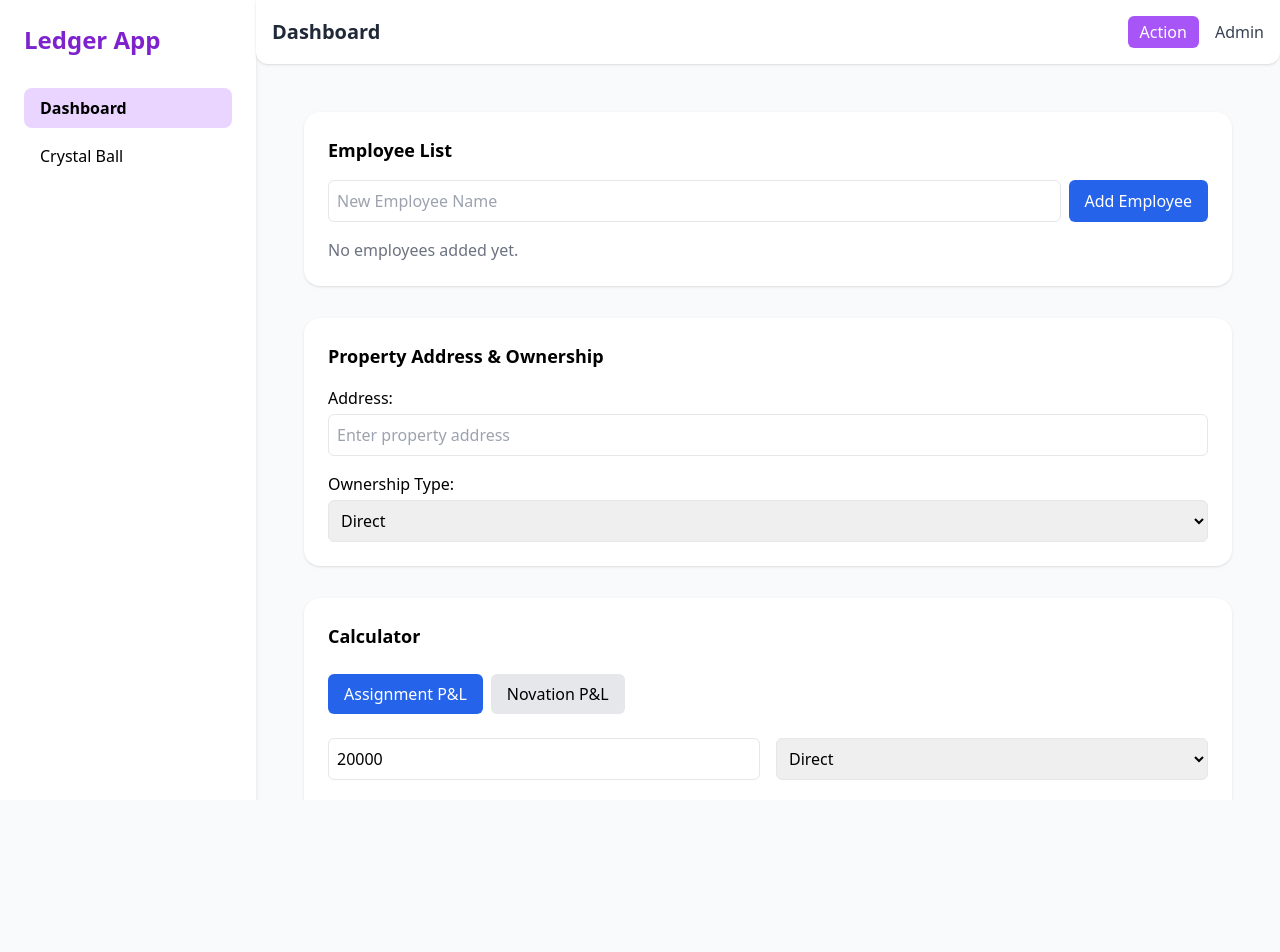
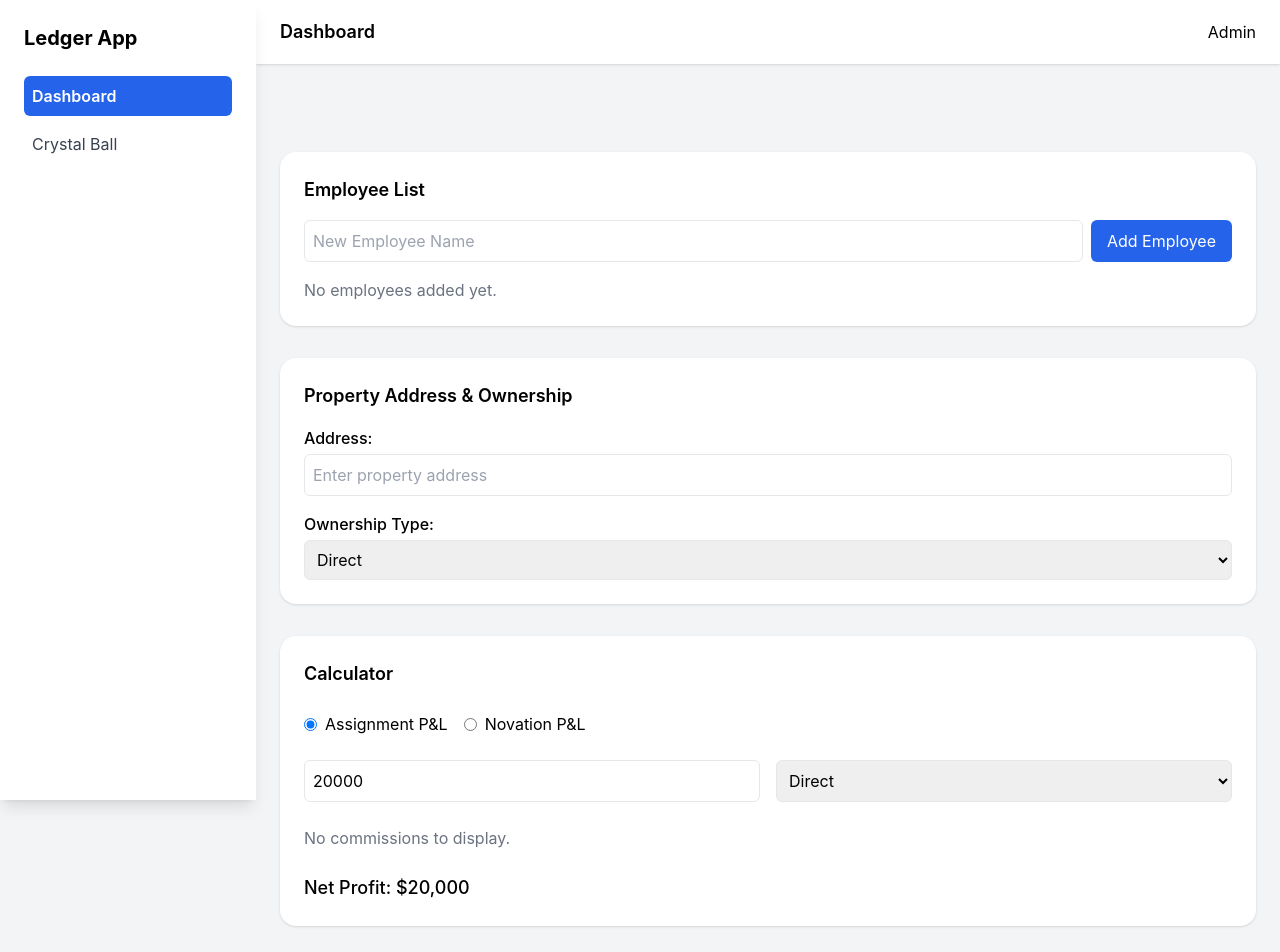
Before and after one commit to dyingbreed12/real-estate-ledger, a Next.js app: page / in a window 1280 px wide. Shown: the top 952 px of the page. Before the commit the page ends 800 px from the top, so only its background shows below. Built offline with nearby package versions, Linux system fonts and the light colour scheme.

Commit message:
Fix sidebar and add localstorage saving employee and commisions

```diff
--- a/app/layout.tsx
+++ b/app/layout.tsx
@@ -1,21 +1,19 @@
-import "./globals.css"; // <-- import here
+import "./globals.css";
 import Sidebar from "@/components/layout/Sidebar";
 import Header from "@/components/layout/Header";
+
+export const metadata = {
+  title: "Ledger App",
+  description: "Dashboard",
+};
 
 export default function RootLayout({ children }: { children: React.ReactNode }) {
   return (
     <html lang="en">
-      <body className="bg-gray-50 font-sans">
-        <div className="flex h-screen">
-          {/* Sidebar */}
-          <Sidebar />
-
-          {/* Main Content */}
-          <div className="flex-1 flex flex-col">
-            <Header />
-            <main className="flex-1 p-6 overflow-auto">{children}</main>
-          </div>
-        </div>
+      <body className="bg-gray-100">
+        <Sidebar />
+        <Header />
+        <main className="ml-64 mt-16 p-6">{children}</main>
       </body>
     </html>
   );
--- a/app/page.tsx
+++ b/app/page.tsx
@@ -1,33 +1,74 @@
 "use client";
-import { useState } from "react";
+import { useState, useEffect } from "react";
 import EmployeeList from "@/components/EmployeeList";
 import Address from "@/components/Address";
 import Calculator from "@/components/Calculator";
 import Graphs from "@/components/Graphs";
 
-type Commission = {
-  name: string;
-  value: number;
-  type: "Fixed" | "Percentage";
-};
+export default function DashboardPage() {
+  // Employees
+  const [employees, setEmployees] = useState(() => {
+    if (typeof window !== "undefined") {
+      const stored = localStorage.getItem("employees");
+      return stored ? JSON.parse(stored) : [];
+    }
+    return [];
+  });
 
-type Employee = {
-  id: number;
-  name: string;
-  commissions: Commission[];
-};
+  // Address & Ownership
+  const [address, setAddress] = useState(() => {
+    if (typeof window !== "undefined") {
+      return localStorage.getItem("address") || "";
+    }
+    return "";
+  });
 
-export default function DashboardPage() {
-  // Global state for employees
-  const [employees, setEmployees] = useState<Employee[]>([]);
+  const [ownershipType, setOwnershipType] = useState<"Direct" | "JV Split">(() => {
+    if (typeof window !== "undefined") {
+      return (localStorage.getItem("ownershipType") as "Direct" | "JV Split") || "Direct";
+    }
+    return "Direct";
+  });
 
-  // Global state for address and ownership
-  const [address, setAddress] = useState("");
-  const [ownershipType, setOwnershipType] = useState<"Direct" | "JV Split">("Direct");
-  const [ownershipPercentage, setOwnershipPercentage] = useState(50);
+  const [ownershipPercentage, setOwnershipPercentage] = useState(() => {
+    if (typeof window !== "undefined") {
+      const val = localStorage.getItem("ownershipPercentage");
+      return val ? Number(val) : 50;
+    }
+    return 50;
+  });
+
+  const [assignmentFee, setAssignmentFee] = useState(() => {
+    if (typeof window !== "undefined") {
+      const val = localStorage.getItem("assignmentFee");
+      return val ? Number(val) : 20000;
+    }
+    return 20000;
+  });
+
+  // Save to localStorage when values change
+  useEffect(() => {
+    localStorage.setItem("employees", JSON.stringify(employees));
+  }, [employees]);
+
+  useEffect(() => {
+    localStorage.setItem("address", address);
+  }, [address]);
+
+  useEffect(() => {
+    localStorage.setItem("ownershipType", ownershipType);
+  }, [ownershipType]);
+
+  useEffect(() => {
+    localStorage.setItem("ownershipPercentage", ownershipPercentage.toString());
+  }, [ownershipPercentage]);
+
+  useEffect(() => {
+    localStorage.setItem("assignmentFee", assignmentFee.toString());
+  }, [assignmentFee]);
 
   return (
-    <div className="space-y-8 p-6">
+    <div className="space-y-8">
       <section id="employees">
         <EmployeeList employees={employees} setEmployees={setEmployees} />
       </section>
@@ -46,6 +87,8 @@ export default function DashboardPage() {
       <section id="calculator">
         <Calculator
           employees={employees}
+          assignmentFee={assignmentFee}
+          setAssignmentFee={setAssignmentFee}
           ownershipType={ownershipType}
           setOwnershipType={setOwnershipType}
           ownershipPercentage={ownershipPercentage}
--- a/components/Calculator.tsx
+++ b/components/Calculator.tsx
@@ -1,5 +1,5 @@
 "use client";
-import { useState, useMemo } from "react";
+import { useMemo, useState } from "react";
 import Donut from "@/components/charts/Donut";
 
 type Commission = {
@@ -16,82 +16,89 @@ type Employee = {
 
 type CalculatorProps = {
   employees?: Employee[];
+  assignmentFee: number;
+  setAssignmentFee: React.Dispatch<React.SetStateAction<number>>;
   ownershipType: "Direct" | "JV Split";
   setOwnershipType: React.Dispatch<React.SetStateAction<"Direct" | "JV Split">>;
   ownershipPercentage: number;
   setOwnershipPercentage: React.Dispatch<React.SetStateAction<number>>;
 };
 
-type CalculatorView = "Assignment" | "Novation";
-
 export default function Calculator({
   employees = [],
+  assignmentFee,
+  setAssignmentFee,
   ownershipType,
   setOwnershipType,
   ownershipPercentage,
   setOwnershipPercentage,
 }: CalculatorProps) {
-  const [assignmentFee, setAssignmentFee] = useState(20000);
   const [selectedEmployeeId, setSelectedEmployeeId] = useState<number>(
     employees.length > 0 ? employees[0].id : 0
   );
-  const [view, setView] = useState<CalculatorView>("Assignment");
 
-  const selectedEmployee = employees.find(emp => emp.id === selectedEmployeeId);
+  const [plMode, setPlMode] = useState<"Assignment" | "Novation">("Assignment");
+
+  const selectedEmployee = employees.find((emp) => emp.id === selectedEmployeeId);
 
   // Calculate commission amounts
   const commissionAmounts = useMemo(() => {
     if (!selectedEmployee) return [];
-    return selectedEmployee.commissions.map(c => {
-      const amount =
-        c.type === "Fixed"
-          ? c.value
-          : (assignmentFee * c.value) / 100;
+    return selectedEmployee.commissions.map((c) => {
+      let amount = c.type === "Fixed" ? c.value : (assignmentFee * c.value) / 100;
+
+      if (plMode === "Novation") {
+        amount *= 0.9; // Example Novation logic
+      }
+
       return amount;
     });
-  }, [selectedEmployee, assignmentFee]);
+  }, [selectedEmployee, assignmentFee, plMode]);
 
   const totalCommission = useMemo(() => {
     return commissionAmounts.reduce((sum, val) => sum + val, 0);
   }, [commissionAmounts]);
 
-  // Calculate net profit differently for Assignment vs Novation
   const netProfit = useMemo(() => {
-    if (!selectedEmployee) return 0;
     const ownershipMultiplier = ownershipType === "Direct" ? 1 : ownershipPercentage / 100;
+    let baseProfit = assignmentFee * ownershipMultiplier - totalCommission;
 
-    if (view === "Assignment") {
-      // Assignment P&L formula
-      return assignmentFee * ownershipMultiplier - totalCommission;
-    } else {
-      // Novation P&L formula
-      // Example: Novation might have 10% fee deduction before ownership
-      const novationFee = assignmentFee * 0.1;
-      return (assignmentFee - novationFee) * ownershipMultiplier - totalCommission;
+    if (plMode === "Novation") {
+      baseProfit *= 0.95; // Example Novation adjustment
     }
-  }, [assignmentFee, totalCommission, ownershipType, ownershipPercentage, view]);
+
+    return baseProfit;
+  }, [assignmentFee, totalCommission, ownershipType, ownershipPercentage, plMode]);
 
   return (
     <div className="bg-white p-6 rounded-2xl shadow space-y-6">
       <h2 className="text-lg font-semibold">Calculator</h2>
 
-      {/* Toggle between Assignment and Novation */}
-      <div className="flex space-x-2 mb-4">
-        <button
-          className={`px-4 py-2 rounded-md ${view === "Assignment" ? "bg-blue-600 text-white" : "bg-gray-200"}`}
-          onClick={() => setView("Assignment")}
-        >
-          Assignment P&L
-        </button>
-        <button
-          className={`px-4 py-2 rounded-md ${view === "Novation" ? "bg-blue-600 text-white" : "bg-gray-200"}`}
-          onClick={() => setView("Novation")}
-        >
-          Novation P&L
-        </button>
+      {/* P&L Mode Toggle */}
+      <div className="flex space-x-4 mb-4">
+        <label className="flex items-center space-x-2">
+          <input
+            type="radio"
+            name="plMode"
+            value="Assignment"
+            checked={plMode === "Assignment"}
+            onChange={() => setPlMode("Assignment")}
+          />
+          <span>Assignment P&L</span>
+        </label>
+        <label className="flex items-center space-x-2">
+          <input
+            type="radio"
+            name="plMode"
+            value="Novation"
+            checked={plMode === "Novation"}
+            onChange={() => setPlMode("Novation")}
+          />
+          <span>Novation P&L</span>
+        </label>
       </div>
 
-      {/* Assignment Fee & Ownership Inputs */}
+      {/* Assignment Fee and Ownership */}
       <div className="flex space-x-4">
         <input
           type="number"
@@ -100,6 +107,7 @@ export default function Calculator({
           className="border p-2 rounded-md flex-1"
           placeholder="Assignment Fee"
         />
+
         <select
           value={ownershipType}
           onChange={(e) => setOwnershipType(e.target.value as "Direct" | "JV Split")}
@@ -108,25 +116,31 @@ export default function Calculator({
           <option value="Direct">Direct</option>
           <option value="JV Split">JV Split</option>
         </select>
+
         {ownershipType === "JV Split" && (
-          <input
-            type="number"
+          <select
             value={ownershipPercentage}
             onChange={(e) => setOwnershipPercentage(Number(e.target.value))}
             className="border p-2 rounded-md w-20"
-          />
+          >
+            {Array.from({ length: 9 }, (_, i) => (i + 1) * 10).map((val) => (
+              <option key={val} value={val}>
+                {val}%
+              </option>
+            ))}
+          </select>
         )}
       </div>
 
       {/* Employee Selection */}
-      {employees.length > 0 ? (
+      {employees.length > 0 && (
         <div>
           <select
             value={selectedEmployeeId}
             onChange={(e) => setSelectedEmployeeId(Number(e.target.value))}
             className="border p-2 rounded-md w-full mb-2"
           >
-            {employees.map(emp => (
+            {employees.map((emp) => (
               <option key={emp.id} value={emp.id}>
                 {emp.name}
               </option>
@@ -137,23 +151,18 @@ export default function Calculator({
             Total Commissions: ${totalCommission.toLocaleString()}
           </div>
         </div>
-      ) : (
-        <p className="text-gray-500">No employees available for calculations.</p>
       )}
 
-      {/* Donut Chart for commissions */}
+      {/* Donut Chart */}
       {selectedEmployee && selectedEmployee.commissions.length > 0 ? (
-        <Donut
-          labels={selectedEmployee.commissions.map(c => c.name)}
-          data={commissionAmounts}
-        />
+        <Donut labels={selectedEmployee.commissions.map((c) => c.name)} data={commissionAmounts} />
       ) : (
         <p className="text-gray-500">No commissions to display.</p>
       )}
 
       {/* Net Profit */}
       <div className="text-lg font-medium mt-4">
-        {view} Net Profit: ${netProfit.toLocaleString()}
+        Net Profit: ${netProfit.toLocaleString()}
       </div>
     </div>
   );
--- a/components/Header.tsx
+++ /dev/null
@@ -1,7 +0,0 @@
-export default function Header() {
-  return (
-    <header className="h-16 bg-white shadow flex items-center px-6">
-      <h1 className="text-2xl font-semibold text-primary">Dashboard</h1>
-    </header>
-  );
-}
--- a/components/layout/Header.tsx
+++ b/components/layout/Header.tsx
@@ -1,28 +1,14 @@
 "use client";
 
-import { usePathname } from "next/navigation";
-
 export default function Header() {
-  const pathname = usePathname();
-
-  // Map paths to readable titles
-  const pageTitles: Record<string, string> = {
-    "/": "Dashboard",
-    "/crystal-ball": "Crystal Ball Forecast",
-  };
-
-  const title = pageTitles[pathname] || "Ledger App";
-
   return (
-    <header className="bg-white shadow p-4 flex justify-between items-center rounded-b-xl">
-      <h1 className="text-xl font-bold text-gray-800">{title}</h1>
-
-      {/* Placeholder for user info / buttons */}
+    <header className="bg-white shadow h-16 flex items-center justify-between px-6 ml-64">
+      <div className="text-lg font-semibold">Dashboard</div>
       <div className="flex items-center space-x-4">
-        <button className="bg-purple-500 text-white px-3 py-1 rounded-md hover:bg-purple-600 transition-colors">
-          Action
-        </button>
-        <div className="text-gray-700 font-medium">Admin</div>
+        <span>Admin</span>
+        {/* <button className="bg-blue-600 text-white px-3 py-1 rounded-md hover:bg-blue-700">
+          Notifications
+        </button> */}
       </div>
     </header>
   );
--- a/components/layout/Sidebar.tsx
+++ b/components/layout/Sidebar.tsx
@@ -1,31 +1,33 @@
 "use client";
-
 import Link from "next/link";
 import { usePathname } from "next/navigation";
 
 export default function Sidebar() {
   const pathname = usePathname();
 
-  const navItems = [
+  const links = [
     { name: "Dashboard", href: "/" },
     { name: "Crystal Ball", href: "/crystal-ball" },
   ];
 
   return (
-    <aside className="w-64 bg-white shadow-md h-screen p-6 flex flex-col">
-      <h1 className="text-2xl font-bold mb-8 text-purple-700">Ledger App</h1>
-
+    <aside className="fixed left-0 top-0 h-full w-64 bg-white shadow-lg p-6">
+      <h1 className="text-xl font-bold mb-6">Ledger App</h1>
       <nav className="flex flex-col space-y-2">
-        {navItems.map((item) => (
-          <Link
-            key={item.name}
-            href={item.href}
-            className={`px-4 py-2 rounded-lg hover:bg-purple-100 transition-colors ${
-              pathname === item.href ? "bg-purple-200 font-semibold" : ""
-            }`}
-          >
-            {item.name}
-          </Link>
+        {links.map((link) => (
+        <Link
+          key={link.href}
+          href={link.href}
+          className={`
+            p-2 rounded-md
+            focus:outline-none focus:ring-2 focus:ring-blue-400
+            ${pathname === link.href
+              ? "bg-blue-600 text-white font-semibold"
+              : "text-gray-700 hover:bg-gray-100"}
+          `}
+        >
+          {link.name}
+        </Link>
         ))}
       </nav>
     </aside>
```
Also changed, not shown: components/Sidebar.tsx (deleted, +0 -16 lines).
